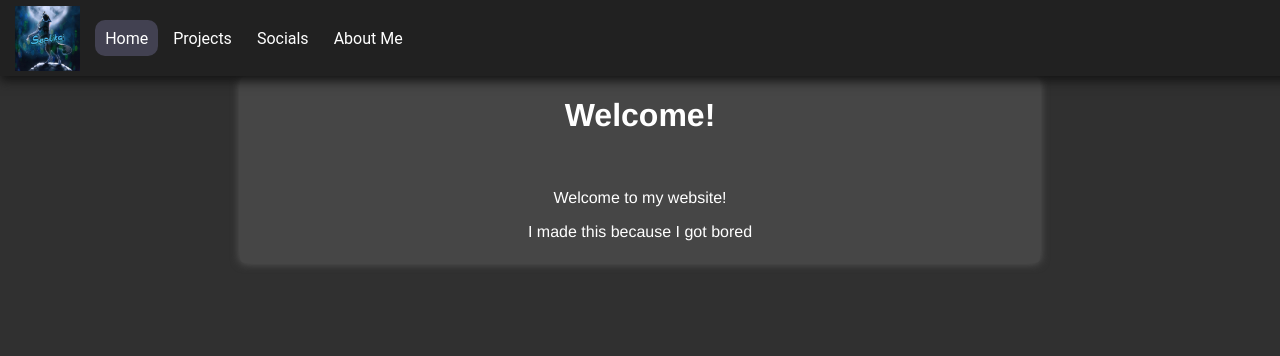
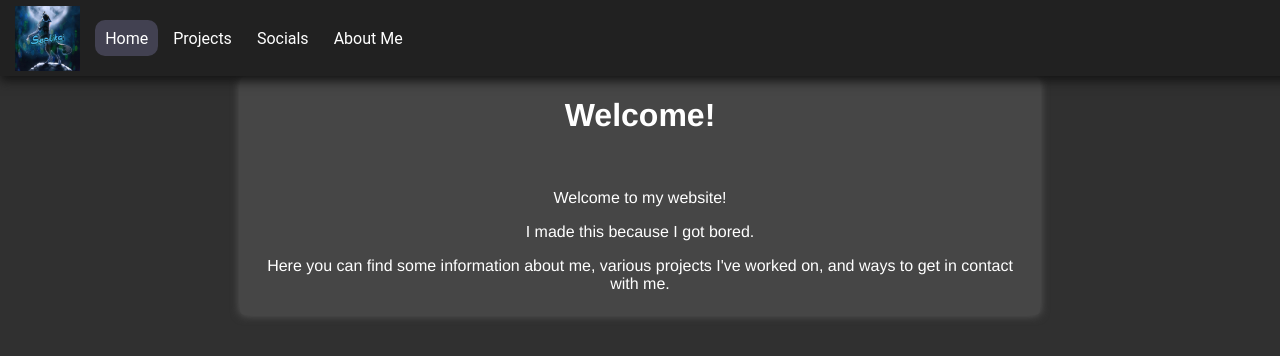
Before and after one commit to Septikai/Septikai-Website, a Vue app: page / in a window 1280 px wide. Shown: the top 356 px of the page. Built offline with nearby package versions, Linux system fonts and the light colour scheme.

Commit message:
update home page a little

```diff
--- a/src/views/Home.vue
+++ b/src/views/Home.vue
@@ -4,10 +4,11 @@
     <br/>
     <p>Welcome to my website!</p>
     <div v-if="isPersonal">
-      <p>I'm Natalia Spence, and here you can find some information about various projects I've worked on along with ways to get in contact with me.</p>
+      <p>I'm Natalia Spence, and here you can find some information about me, various projects I've worked on, and ways to get in contact with me.</p>
     </div>
     <div v-else>
-      <p>I made this because I got bored</p>
+      <p>I made this because I got bored.</p>
+      <p>Here you can find some information about me, various projects I've worked on, and ways to get in contact with me.</p>
     </div>
   </div>
 </template>
```
